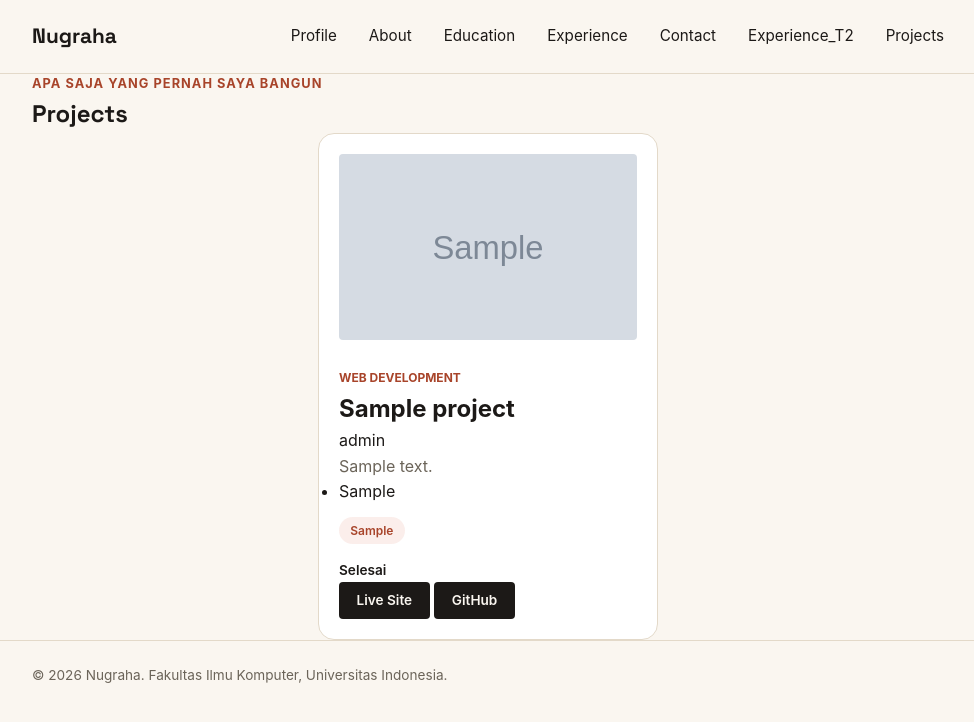
After one commit to LVNAx/myPortofolio, a Django app: page /projects/ in a window 1280 px wide. The commit adds this page. Shown: the top 722 px of the page, without its empty margins (152-1126 px from the left). Run offline with Django 5.2, Linux system fonts and the light colour scheme; tables that the repository leaves empty hold one stand-in row (values such as "Sample post"); grey boxes marked "Sample" are stand-in pictures.

Commit message:
feat: Menambahkan Data Projects via Shell dan Halaman Projects

```diff
--- a/main/models.py
+++ b/main/models.py
@@ -45,3 +45,47 @@ class Experience(models.Model):
     @property
     def is_ongoing(self):
         return self.ended_at is None
+
+import uuid
+from django.db import models
+
+
+class Project(models.Model):
+    CATEGORY_CHOICES = [
+        ("web", "Web Development"),
+        ("data", "Data Science"),
+        ("competition", "Competition"),
+        ("course", "Course Project"),
+    ]
+
+    id = models.UUIDField(primary_key=True, default=uuid.uuid4, editable=False) # Samakan aja pakai ID kayak Experience
+    title = models.CharField(max_length=120)
+    role = models.CharField(max_length=120)
+    category = models.CharField(max_length=20, choices=CATEGORY_CHOICES, default="web")
+    description = models.TextField()
+    highlights = models.TextField(blank=True, help_text="Satu project dalam satu baris")
+    tech_stack = models.CharField(max_length=200, help_text="Pisahkan dengan koma")
+    thumbnail = models.CharField(max_length=200, blank=True)
+    live_url = models.URLField(blank=True)
+    github_url = models.URLField(blank=True)
+    started_at = models.DateField()
+    ended_at = models.DateField(blank=True, null=True)
+    order = models.PositiveIntegerField(default=0)
+
+    class Meta:
+        ordering = ["order", "-started_at"]
+
+    def __str__(self):
+        return self.title
+
+    @property
+    def is_ongoing(self):
+        return self.ended_at is None
+
+    @property
+    def tech_list(self):
+        return [t.strip() for t in self.tech_stack.split(",") if t.strip()]
+
+    @property
+    def highlight_list(self):
+        return [line.strip() for line in self.highlights.splitlines() if line.strip()]
--- a/main/urls.py
+++ b/main/urls.py
@@ -1,9 +1,10 @@
 from django.urls import path
-from main.views import show_main, show_experience
+from main.views import show_main, show_experience, project_list
 
 app_name = "main"
 
 urlpatterns = [
     path("", show_main, name="show_main"),
     path("experience/", show_experience, name="show_experience"),
+    path("projects/", project_list, name="project_list"),
 ]
--- a/main/views.py
+++ b/main/views.py
@@ -1,5 +1,5 @@
 from django.shortcuts import render
-from .models import Person, Post, Mahasiswa, Experience
+from .models import Person, Post, Mahasiswa, Experience, Project
 
 PROFILE = {
     "name": "Nugraha",
@@ -26,3 +26,10 @@ def show_experience(request):
         "experience_list": Experience.objects.all(),
     }
     return render(request, "experience.html", context)
+
+def project_list(request):
+    context = {
+        **PROFILE,
+        "projects": Project.objects.all(),
+    }
+    return render(request, "projects.html", context)
--- a/static/css/style.css
+++ b/static/css/style.css
@@ -954,3 +954,43 @@ html {
     font-size: 0.85rem;
     font-weight: 600;
 }
+
+.project-grid {
+    display: flex;
+    flex-wrap: wrap;
+    justify-content: center;
+    gap: 1.5rem;
+}
+
+.project-card {
+    flex: 0 1 340px;
+    max-width: 380px;
+    padding: 1.25rem;
+    background-color: #fff;
+    border: 1px solid var(--line);
+    border-radius: calc(var(--radius) * 4);
+}
+
+.project-thumb {
+    width: 100%;
+    aspect-ratio: 16 / 10;
+    object-fit: cover;
+    border-radius: var(--radius);
+    margin-bottom: 1rem;
+}
+
+.project-tags {
+    display: flex;
+    flex-wrap: wrap;
+    gap: 0.4rem;
+    margin-top: 0.75rem;
+}
+
+.project-tag {
+    font-size: 0.75rem;
+    font-weight: 600;
+    color: var(--accent-dark);
+    background-color: rgba(217, 93, 57, 0.1);
+    border-radius: 999px;
+    padding: 0.25rem 0.7rem;
+}
--- /dev/null
+++ b/templates/projects.html
@@ -0,0 +1,127 @@
+{% load static %}
+<!DOCTYPE html>
+<html lang="en">
+<head>
+    <meta charset="UTF-8">
+    <meta name="viewport" content="width=device-width, initial-scale=1.0">
+    <title>{{ name }} - Projects</title>
+    <link rel="preconnect" href="https://fonts.googleapis.com">
+    <link rel="preconnect" href="https://fonts.gstatic.com" crossorigin>
+    <link href="https://fonts.googleapis.com/css2?family=Space+Grotesk:wght@500;700&display=swap" rel="stylesheet">
+    <link rel="stylesheet" href="{% static 'css/style.css' %}?v=3">
+    <link rel="stylesheet" href="https://cdn.jsdelivr.net/gh/devicons/devicon@latest/devicon.min.css">
+    <link rel="stylesheet" href="https://fonts.googleapis.com/icon?family=Material+Icons">
+</head>
+
+<body>
+    <header class="site-header">
+        <div class="container">
+            <a href="{% url 'main:project_list' %}" class="brand">{{ name }}</a>
+            <button class="nav-toggle" aria-label="Open menu" aria-expanded="false">
+                <span></span>
+                <span></span>
+                <span></span>
+            </button>
+            <nav id="siteNav">
+                <a href="{% url 'main:show_main' %}">Profile</a>
+                <a href="{% url 'main:show_main' %}#about">About</a>
+                <a href="{% url 'main:show_main' %}#education">Education</a>
+                <a href="{% url 'main:show_main' %}#experience">Experience</a>
+                <a href="{% url 'main:show_main' %}#contact">Contact</a>
+                <a href="{% url 'main:show_experience' %}">Experience_T2</a>
+                <a href="{% url 'main:project_list' %}">Projects</a>
+            </nav>
+        </div>
+    </header>
+
+    <!-- Bagian Utamanya -->
+    <main>
+        <section class="projects-section" id="projects">
+            <div class="container">
+                <p class="section-kicker2">Apa saja yang pernah saya bangun</p>
+                <h1>Projects</h1>
+
+                <div class="project-grid">
+                    {% for project in projects %}
+                        <article class="project-card">
+                            {% if project.thumbnail %}
+                                <img src="{% static project.thumbnail %}"
+                                    alt="Tangkapan layar {{ project.title }}"
+                                    class="project-thumb">
+                            {% endif %}
+
+                            <span class="experience-category2">
+                                {{ project.get_category_display }}
+                            </span>
+
+                            <h2>{{ project.title }}</h2>
+                            <p class="project-role">{{ project.role }}</p>
+
+                            <p class="experience-description2">
+                                {{ project.description }}
+                            </p>
+
+                            {% if project.highlight_list %}
+                                <ul class="project-highlights">
+                                    {% for point in project.highlight_list %}
+                                        <li>{{ point }}</li>
+                                    {% endfor %}
+                                </ul>
+                            {% endif %}
+
+                            <div class="project-tags">
+                                {% for tech in project.tech_list %}
+                                    <span class="project-tag">{{ tech }}</span>
+                                {% endfor %}
+                            </div>
+
+                            <p class="experience-status2">
+                                {% if project.is_ongoing %}Sedang berlangsung{% else %}Selesai{% endif %}
+                            </p>
+
+                            <div class="project-links">
+                                {% if project.live_url %}
+                                    <a href="{{ project.live_url }}" class="social-link" target="_blank" rel="noopener">Live Site</a>
+                                {% endif %}
+                                {% if project.github_url %}
+                                    <a href="{{ project.github_url }}" class="social-link" target="_blank" rel="noopener">GitHub</a>
+                                {% endif %}
+                            </div>
+                        </article>
+                    {% empty %}
+                        <p class="empty-state2">
+                            Belum ada proyek yang ditambahkan.
+                        </p>
+                    {% endfor %}
+                </div>
+            </div>
+        </section>
+    </main>
+
+    <footer class="site-footer">
+        <div class="container">
+            <p>&copy; 2026 {{ name }}. Fakultas Ilmu Komputer, Universitas Indonesia.</p>
+        </div>
+    </footer>
+
+<script>
+    // Navbar
+    const navToggle = document.querySelector('.nav-toggle');
+    const siteNav = document.getElementById('siteNav');
+
+    navToggle.addEventListener('click', () => {
+        const isActive = siteNav.classList.toggle('active');
+        navToggle.classList.toggle('active');
+        navToggle.setAttribute('aria-expanded', isActive);
+    });
+
+    siteNav.querySelectorAll('a').forEach(link => {
+        link.addEventListener('click', () => {
+            siteNav.classList.remove('active');
+            navToggle.classList.remove('active');
+            navToggle.setAttribute('aria-expanded', false);
+        });
+    });
+</script>
+</body>
+</html>
```
Also changed, not shown: main/admin.py (+8 -1 lines), main/migrations/0004_project.py (added), static/img/projects/bdc.jpg (added), static/img/projects/foundros.jpg (added), static/img/projects/ispu.png (added), static/img/projects/mbgmeter.jpg (added), static/img/projects/sandbox.jpg (added).
